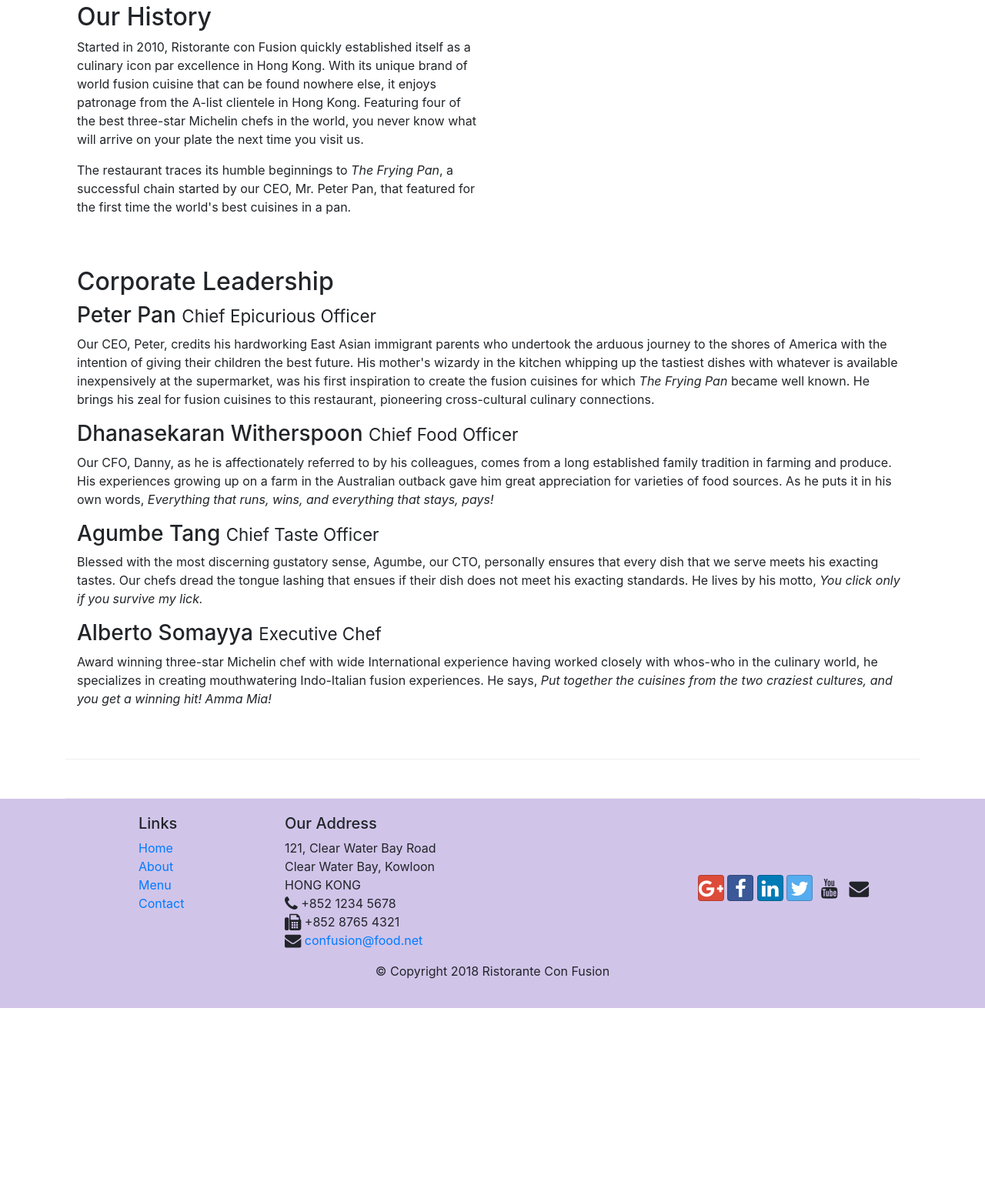
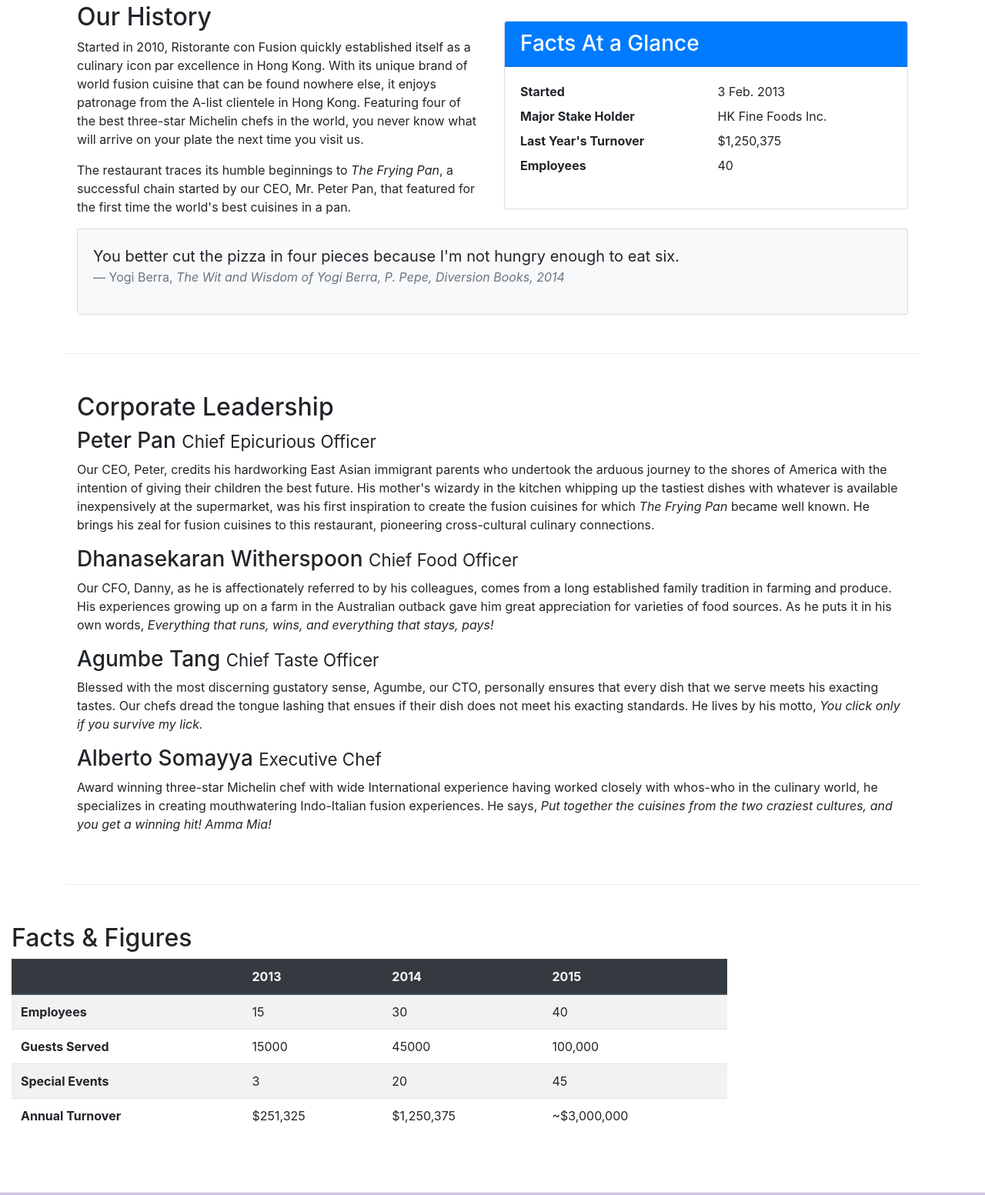
Before and after one commit to Sayan-Manna/Front-End-Web-Ui-framework-Bootstrap-Coursera, a website: page aboutus.html in a window 1280 px wide. Shown: the part 488-2041 px from the top of the page at 77% size. Before the commit the page ends 1798 px from the top, so only its background shows below. Drawn offline with nearby package versions, Linux system fonts and the light colour scheme.

Commit message:
Tables and Cards

```diff
--- a/aboutus.html
+++ b/aboutus.html
@@ -21,13 +21,13 @@
                 <span class="navbar-toggler-icon"></span>
 
             </button>
-            <a class="navbar-brand mr-auto" href="./index.html">Ristorante Con Fusion</a>
+            <a class="navbar-brand mr-auto" href="./index.htm">Ristorante Con Fusion</a>
             <div class="collapse navbar-collapse" id="Navbar">
                 <ul class="navbar-nav mr-auto">
-                    <li class="nav-item"><a class="nav-link" href="./index.html"><span class="fa fa-home fa-lg"></span> Home</a></li>
+                    <li class="nav-item"><a class="nav-link" href="./index.htm"><span class="fa fa-home fa-lg"></span> Home</a></li>
                     <li class="nav-item active"><a class="nav-link" href="#"><span class="fa fa-info fa-lg"></span> About</a></li>
                     <li class="nav-item"><a class="nav-link" href="#"><span class="fa fa-list fa-lg"></span> Menu</a></li>
-                    <li class="nav-item"><a class="nav-link" href="#"><span class="fa fa-address-card fa-lg"></span> Contact</a></li>
+                    <li class="nav-item"><a class="nav-link" href="./contactus.htm"><span class="fa fa-address-card fa-lg"></span> Contact</a></li>
                 </ul>
             </div>
         </div>
@@ -49,7 +49,7 @@
     <div class="container">
         <div class="row">
             <ol class="col-12 breadcrumb">
-                <li class="breadcrumb-item"><a href="./index.html">Home</a></li>
+                <li class="breadcrumb-item"><a href="./index.htm">Home</a></li>
                 <li class="breadcrumb-item active">About us</a></li>
 
             </ol>
@@ -61,13 +61,41 @@
 
 
     <div class="row row-content align-items-center">
-            <div class="col-12 col-sm-6">
+            <div class="col-sm-6">
                 <h2>Our History</h2>
                 <p>Started in 2010, Ristorante con Fusion quickly established itself as a culinary icon par excellence in Hong Kong. With its unique brand of world fusion cuisine that can be found nowhere else, it enjoys patronage from the A-list clientele in Hong Kong.  Featuring four of the best three-star Michelin chefs in the world, you never know what will arrive on your plate the next time you visit us.</p>
                 <p>The restaurant traces its humble beginnings to <em>The Frying Pan</em>, a successful chain started by our CEO, Mr. Peter Pan, that featured for the first time the world's best cuisines in a pan.</p>
             </div>
 
-            <div class="col-12 col-sm">
+            <div class="col-sm">
+                <div class="card">
+                    <h3 class="card-header bg-primary text-white">Facts At a Glance</h3>
+                    <div class="card-body">
+                        <dl class="row">
+                            <dt class="col-6">Started</dt>
+                            <dd class="col-6">3 Feb. 2013</dd>
+                            <dt class="col-6">Major Stake Holder</dt>
+                            <dd class="col-6">HK Fine Foods Inc.</dd>
+                            <dt class="col-6">Last Year's Turnover</dt>
+                            <dd class="col-6">$1,250,375</dd>
+                            <dt class="col-6">Employees</dt>
+                            <dd class="col-6">40</dd>
+                        </dl>
+                    </div>
+                </div>
+            </div>
+            <div class="col-12">
+                <div class="card card-body bg-light">
+                    <blockquote class="blockquote">
+                        <p class="mb-0">You better cut the pizza in four pieces because I'm not hungry enough to eat six.</p>
+                        <footer class="blockquote-footer">Yogi Berra,
+                            <cite title="Source Title">The Wit and Wisdom of Yogi Berra,
+                            P. Pepe, Diversion Books, 2014
+                            </cite>
+                        </footer>
+                    </blockquote>
+                </div>
+            </div>
 
         </div>
 
@@ -95,6 +123,51 @@
             </div>
        </div>
     </div>
+    <div class="row row-content">
+        <div class="col-12 col-sm-9">
+            <h2>Facts &amp; Figures</h2>
+            <div class="table-responsive">
+                <table class="table table-striped">
+                    <thead class="thead-dark">
+                        <tr>
+                            <th>&nbsp;</th>
+                            <th>2013</th>
+                            <th>2014</th>
+                            <th>2015</th>
+                        </tr>
+                    </thead>
+                    <tbody>
+                        <tr>
+                            <th>Employees</th>
+                            <td>15</td>
+                            <td>30</td>
+                            <td>40</td>
+                        </tr>
+                        <tr>
+                            <th>Guests Served</th>
+                            <td>15000</td>
+                            <td>45000</td>
+                            <td>100,000</td>
+                        </tr>
+                        <tr>
+                            <th>Special Events</th>
+                            <td>3</td>
+                            <td>20</td>
+                            <td>45</td>
+                        </tr>
+                        <tr>
+                            <th>Annual Turnover</th>
+                            <td>$251,325</td>
+                            <td>$1,250,375</td>
+                            <td>~$3,000,000</td>
+                        </tr>
+                    </tbody>
+                </table>
+            </div>
+
+        </div>
+        <div class="col-12 col-sm3"></div>
+    </div>
 
   </div>
 
@@ -104,7 +177,7 @@
                 <div class="col-4 offset-1 col-sm-2">
                     <h5>Links</h5>
                     <ul class="list-unstyled">
-                        <li><a href="./index.html">Home</a></li>
+                        <li><a href="./index.htm">Home</a></li>
                         <li><a href="#">About</a></li>
                         <li><a href="#">Menu</a></li>
                         <li><a href="#">Contact</a></li>
```
